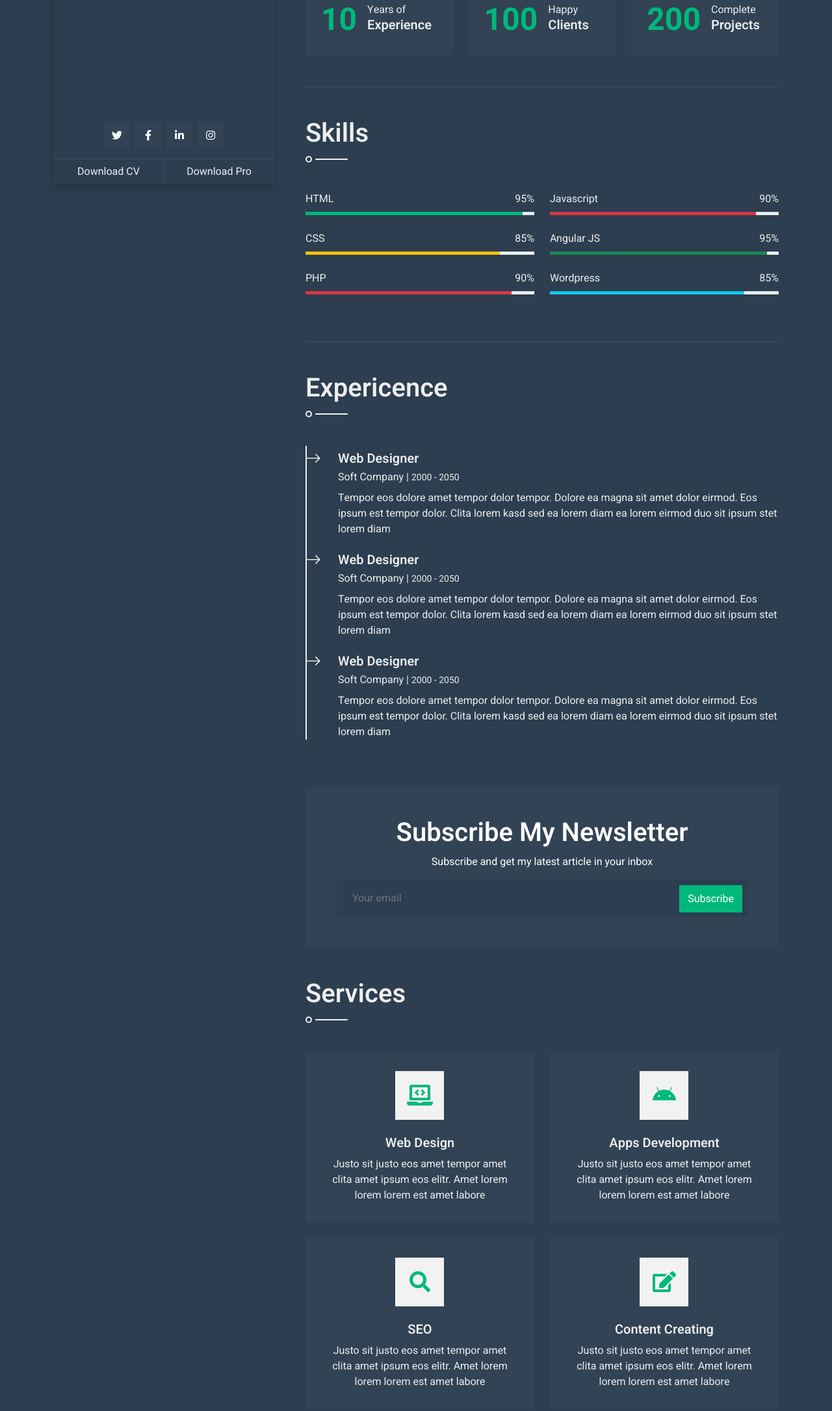
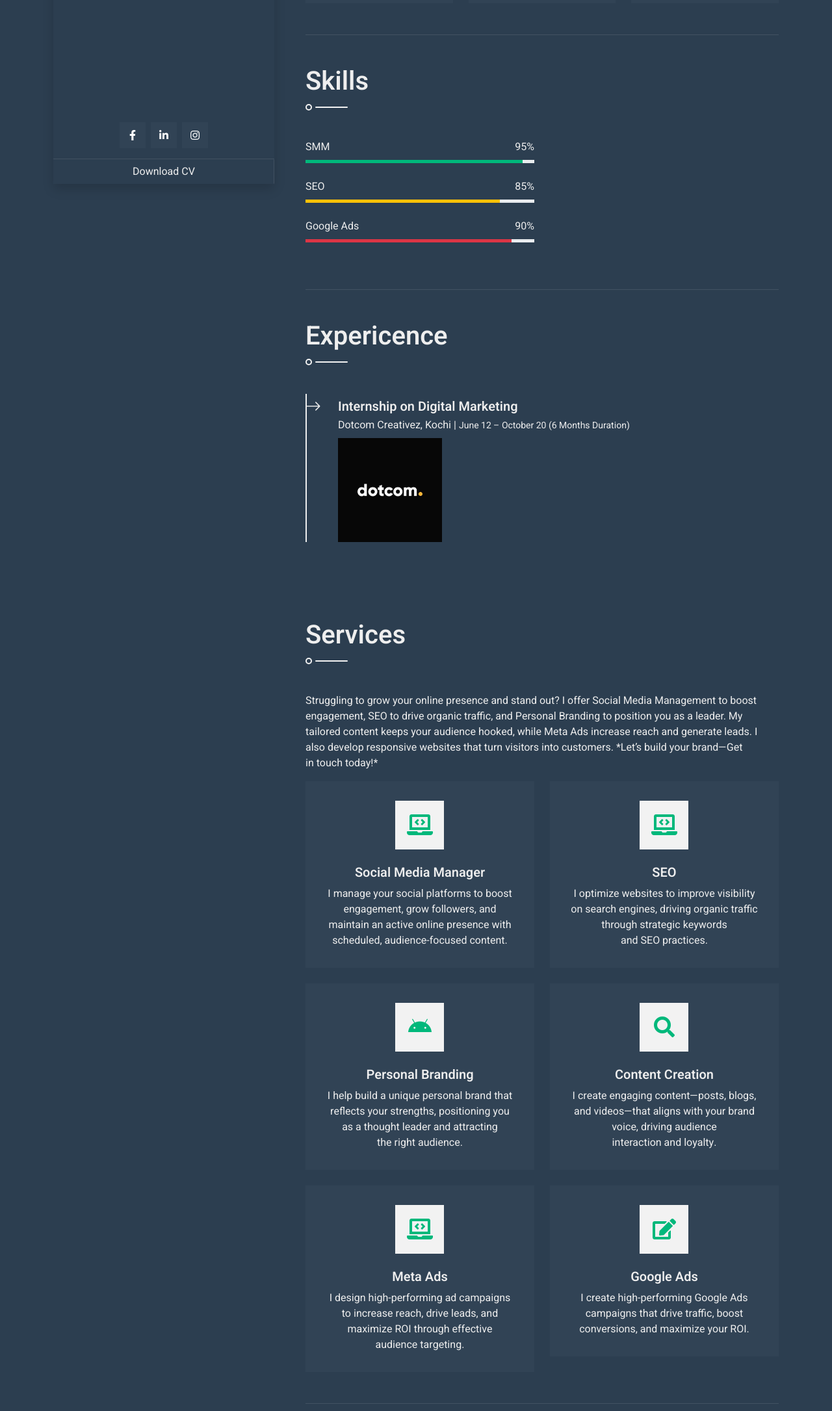
Before and after one commit to MeenakshiNS/Sandra, a plain HTML site: page index.html in a window 1280 px wide. Shown: the part 517-2688 px from the top of the page at 65% size. Drawn offline with nearby package versions, Linux system fonts and the light colour scheme.

Commit message:
second commit

```diff
--- a/index.html
+++ b/index.html
@@ -45,20 +45,20 @@
                 <div class="col-lg-4 sticky-lg-top vh-100">
                     <div class="d-flex flex-column h-100 text-center overflow-auto shadow">
                         <img class="w-100 img-fluid mb-4" src="img/profile.jpg" alt="Image">
-                        <h1 class="text-primary mt-2">John Doe</h1>
+                        <h1 class="text-primary mt-2">Sandra S</h1>
                         <div class="mb-4" style="height: 22px;">
                             <h4 class="typed-text-output d-inline-block text-light"></h4>
-                            <div class="typed-text d-none">Web Designer, Web Developer, Front End Developer, Apps Designer, Apps Developer</div>
+                            <div class="typed-text d-none">Freelance Digital Marketer</div>
                         </div>
                         <div class="d-flex justify-content-center mt-auto mb-3">
-                            <a class="btn btn-secondary btn-square mx-1" href="#"><i class="fab fa-twitter"></i></a>
+                            <!-- <a class="btn btn-secondary btn-square mx-1" href="#"><i class="fab fa-twitter"></i></a> -->
                             <a class="btn btn-secondary btn-square mx-1" href="#"><i class="fab fa-facebook-f"></i></a>
                             <a class="btn btn-secondary btn-square mx-1" href="#"><i class="fab fa-linkedin-in"></i></a>
                             <a class="btn btn-secondary btn-square mx-1" href="#"><i class="fab fa-instagram"></i></a>
                         </div>
                         <div class="d-flex align-items-end justify-content-between border-top">
-                            <a href="" class="btn w-50 border-end">Download CV</a>
-                            <a href="https://htmlcodex.com/downloading/?item=2122" class="btn w-50 btn-scroll">Download Pro</a>
+                            <a href="" class="btn w-100 border-end">Download CV</a>
+                            <!-- <a href="https://htmlcodex.com/downloading/?item=2122" class="btn w-50 btn-scroll">Download Pro</a> -->
                         </div>
                     </div>
                 </div>
@@ -66,8 +66,14 @@
                     <!-- About Start -->
                     <section class="py-5 border-bottom wow fadeInUp" data-wow-delay="0.1s">
                         <h1 class="title pb-3 mb-5">About Me</h1>
-                        <p>Diam rebum sea stet rebum ea. Et kasd amet et accusam elitr voluptua. Tempor dolore sit et accusam ipsum erat duo. Gubergren et takimata dolor duo amet et sanctus elitr lorem. Ipsum amet duo rebum dolor labore. No diam duo lorem elitr dolor takimata elitr no. Magna et gubergren duo ipsum sed, amet ea voluptua dolores voluptua dolor ipsum et. Sit takimata erat consetetur invidunt lorem consetetur. Lorem magna diam vero nonumy. Aliquyam diam voluptua magna et magna nonumy. Accusam rebum clita et sit vero lorem, voluptua amet sit eos no et labore vero, et consetetur justo et et sit aliquyam labore, sit erat lorem justo dolores kasd est sit. Dolor et accusam ea et dolor sit.</p>
-                        <div class="row mb-4">
+                        <p>Hello..I am SANDRA. S, a Freelance Digital Marketer with a Master’s degree in Commerce. Since marketing and commerce are closely related, my solid background in commerce lends me a more strategic approach to digital marketing.
+
+With an aid towards being found online, digital marketing is undeniably a must-have for every business today. Your target audience is online, and I connect the right businesses to the right audience.
+
+Services include: Search Engine Optimization, Social Media Marketing, Google Ads, Social Media Management, Personal Branding, Content Creation, and Facebook Ads. My expertise begins with understanding your business, then crafting a customized strategy to tap all opportunities of growth while enhancing online visibility.
+
+I do not just focus solely on SEO or SMM; I do in-depth research about your business and then formulate a custom strategy that works best for you.</p>
+                        <!-- <div class="row mb-4">
                             <div class="col-sm-6 py-1">
                                 <span class="fw-medium text-primary">Name:</span> John Doe
                             </div>
@@ -92,11 +98,11 @@
                             <div class="col-sm-6 py-1">
                                 <span class="fw-medium text-primary">Freelance:</span> Available
                             </div>
-                        </div>
+                        </div> -->
                         <div class="row g-4">
                             <div class="col-md-4 col-lg-6 col-xl-4">
                                 <div class="d-flex bg-secondary p-4">
-                                    <h1 class="flex-shrink-0 display-5 text-primary mb-0" data-toggle="counter-up">10</h1>
+                                    <h1 class="flex-shrink-0 display-5 text-primary mb-0" data-toggle="counter-up">1</h1>
                                     <div class="ps-3">
                                         <p class="mb-0">Years of</p>
                                         <h5 class="mb-0">Experience</h5>
@@ -105,7 +111,7 @@
                             </div>
                             <div class="col-md-4 col-lg-6 col-xl-4">
                                 <div class="d-flex bg-secondary p-4">
-                                    <h1 class="flex-shrink-0 display-5 text-primary mb-0" data-toggle="counter-up">100</h1>
+                                    <h1 class="flex-shrink-0 display-5 text-primary mb-0" data-toggle="counter-up">80</h1>
                                     <div class="ps-3">
                                         <p class="mb-0">Happy</p>
                                         <h5 class="mb-0">Clients</h5>
@@ -114,7 +120,7 @@
                             </div>
                             <div class="col-md-4 col-lg-6 col-xl-4">
                                 <div class="d-flex bg-secondary p-4">
-                                    <h1 class="flex-shrink-0 display-5 text-primary mb-0" data-toggle="counter-up">200</h1>
+                                    <h1 class="flex-shrink-0 display-5 text-primary mb-0" data-toggle="counter-up">120</h1>
                                     <div class="ps-3">
                                         <p class="mb-0">Complete</p>
                                         <h5 class="mb-0">Projects</h5>
@@ -132,7 +138,7 @@
                             <div class="col-sm-6">
                                 <div class="skill mb-4">
                                     <div class="d-flex justify-content-between">
-                                        <p class="mb-2">HTML</p>
+                                        <p class="mb-2">SMM</p>
                                         <p class="mb-2">95%</p>
                                     </div>
                                     <div class="progress">
@@ -141,7 +147,7 @@
                                 </div>
                                 <div class="skill mb-4">
                                     <div class="d-flex justify-content-between">
-                                        <p class="mb-2">CSS</p>
+                                        <p class="mb-2">SEO</p>
                                         <p class="mb-2">85%</p>
                                     </div>
                                     <div class="progress">
@@ -150,7 +156,7 @@
                                 </div>
                                 <div class="skill mb-4">
                                     <div class="d-flex justify-content-between">
-                                        <p class="mb-2">PHP</p>
+                                        <p class="mb-2">Google Ads</p>
                                         <p class="mb-2">90%</p>
                                     </div>
                                     <div class="progress">
@@ -158,7 +164,7 @@
                                     </div>
                                 </div>
                             </div>
-                            <div class="col-sm-6">
+                            <!-- <div class="col-sm-6">
                                 <div class="skill mb-4">
                                     <div class="d-flex justify-content-between">
                                         <p class="mb-2">Javascript</p>
@@ -186,7 +192,7 @@
                                         <div class="progress-bar bg-info" role="progressbar" aria-valuenow="85" aria-valuemin="0" aria-valuemax="100"></div>
                                     </div>
                                 </div>
-                            </div>
+                            </div> -->
                         </div>
                     </section>
                     <!-- Skills End -->
@@ -197,11 +203,12 @@
                         <div class="border-start border-2 border-light pt-2 ps-5">
                             <div class="position-relative mb-4">
                                 <span class="bi bi-arrow-right fs-4 text-light position-absolute" style="top: -5px; left: -50px;"></span>
-                                <h5 class="mb-1">Web Designer</h5>
-                                <p class="mb-2">Soft Company | <small>2000 - 2050</small></p>
-                                <p>Tempor eos dolore amet tempor dolor tempor. Dolore ea magna sit amet dolor eirmod. Eos ipsum est tempor dolor. Clita lorem kasd sed ea lorem diam ea lorem eirmod duo sit ipsum stet lorem diam</p>
+                                <h5 class="mb-1">Internship on Digital Marketing</h5>
+                                <p class="mb-2">Dotcom Creativez, Kochi  | <small>June 12 – October 20 (6 Months Duration) </small></p>
+                                <img src="dotcom.jpg" alt="" style="height: 10rem;">
+                                <!-- <p>Tempor eos dolore amet tempor dolor tempor. Dolore ea magna sit amet dolor eirmod. Eos ipsum est tempor dolor. Clita lorem kasd sed ea lorem diam ea lorem eirmod duo sit ipsum stet lorem diam</p> -->
                             </div>
-                            <div class="position-relative mb-4">
+                            <!-- <div class="position-relative mb-4">
                                 <span class="bi bi-arrow-right fs-4 text-light position-absolute" style="top: -5px; left: -50px;"></span>
                                 <h5 class="mb-1">Web Designer</h5>
                                 <p class="mb-2">Soft Company | <small>2000 - 2050</small></p>
@@ -212,13 +219,13 @@
                                 <h5 class="mb-1">Web Designer</h5>
                                 <p class="mb-2">Soft Company | <small>2000 - 2050</small></p>
                                 <p>Tempor eos dolore amet tempor dolor tempor. Dolore ea magna sit amet dolor eirmod. Eos ipsum est tempor dolor. Clita lorem kasd sed ea lorem diam ea lorem eirmod duo sit ipsum stet lorem diam</p>
-                            </div>
+                            </div> -->
                         </div>
                     </section>
                     <!-- Expericence End -->
 
                     <!-- Subscribe Start -->
-                    <section class="wow fadeInUp" data-wow-delay="0.1s">
+                    <!-- <section class="wow fadeInUp" data-wow-delay="0.1s">
                         <div class="bg-secondary text-center p-5">
                             <h1 class="text-white font-weight-bold">Subscribe My Newsletter</h1>
                             <p class="text-white">Subscribe and get my latest article in your inbox</p>
@@ -227,39 +234,60 @@
                                 <button type="button" class="btn btn-primary py-2 position-absolute top-0 end-0 mt-2 me-2">Subscribe</button>
                             </div>
                         </div>
-                    </section>
+                    </section> -->
                     <!-- Subscribe End -->
 
                     <!-- Services Start -->
                     <section class="py-5 border-bottom wow fadeInUp" data-wow-delay="0.1s">
                         <h1 class="title pb-3 mb-5">Services</h1>
+                        <p>Struggling to grow your online presence and stand out? I offer Social Media Management to boost engagement, SEO to drive organic traffic, and Personal Branding to position you as a leader. My tailored content keeps your audience hooked, while Meta Ads increase reach and generate leads. I also develop responsive websites that turn visitors into customers. *Let’s build your brand—Get in touch today!*</p>
                         <div class="row g-4">
                             <div class="col-md-6">
                                 <div class="service-item">
                                     <i class="fa fa-2x fa-laptop-code mx-auto mb-4"></i>
-                                    <h5 class="mb-2">Web Design</h5>
-                                    <p class="mb-0">Justo sit justo eos amet tempor amet clita amet ipsum eos elitr. Amet lorem lorem lorem est amet labore</p>
+                                    <h5 class="mb-2">Social Media Manager</h5>
+                                    <p class="mb-0">I manage your social platforms to boost engagement, grow followers, and maintain an active online presence with scheduled, audience-focused content.</p>
                                 </div>
                             </div>
+
+                            <div class="col-md-6">
+                                <div class="service-item">
+                                    <i class="fa fa-2x fa-laptop-code mx-auto mb-4"></i>
+                                    <h5 class="mb-2">SEO</h5>
+                                    <p class="mb-0">I optimize websites to improve visibility on search engines, driving organic traffic through strategic keywords and SEO practices.</p>
+                                </div>
+                            </div>
+
+
                             <div class="col-md-6">
                                 <div class="service-item">
                                     <i class="fab fa-2x fa-android mx-auto mb-4"></i>
-                                    <h5 class="mb-2">Apps Development</h5>
-                                    <p class="mb-0">Justo sit justo eos amet tempor amet clita amet ipsum eos elitr. Amet lorem lorem lorem est amet labore</p>
+                                    <h5 class="mb-2">Personal Branding</h5>
+                                    <p class="mb-0"> I help build a unique personal brand that reflects your strengths, positioning you as a thought leader and attracting the right audience.</p>
                                 </div>
                             </div>
                             <div class="col-md-6">
                                 <div class="service-item">
                                     <i class="fa fa-2x fa-search mx-auto mb-4"></i>
-                                    <h5 class="mb-2">SEO</h5>
-                                    <p class="mb-0">Justo sit justo eos amet tempor amet clita amet ipsum eos elitr. Amet lorem lorem lorem est amet labore</p>
+                                    <h5 class="mb-2">Content Creation</h5>
+                                    <p class="mb-0"> I create engaging content—posts, blogs, and videos—that aligns with your brand voice, driving audience interaction and loyalty.</p>
                                 </div>
                             </div>
+
+                            <div class="col-md-6">
+                                <div class="service-item">
+                                    <i class="fa fa-2x fa-laptop-code mx-auto mb-4"></i>
+                                    <h5 class="mb-2">Meta Ads</h5>
+                                    <p class="mb-0">I design high-performing ad campaigns to increase reach, drive leads, and maximize ROI through effective audience targeting.</p>
+                                </div>
+                            </div>
+
+
                             <div class="col-md-6">
                                 <div class="service-item">
                                     <i class="fa fa-2x fa-edit mx-auto mb-4"></i>
-                                    <h5 class="mb-2">Content Creating</h5>
-                                    <p class="mb-0">Justo sit justo eos amet tempor amet clita amet ipsum eos elitr. Amet lorem lorem lorem est amet labore</p>
+                                    <h5 class="mb-2">Google Ads</h5>
+                                    <p class="mb-0"> I create high-performing Google Ads campaigns that drive traffic, boost conversions, and maximize your ROI.</p>
                                 </div>
                             </div>
                         </div>
```
Also changed, not shown: dotcom.jpg (added).
